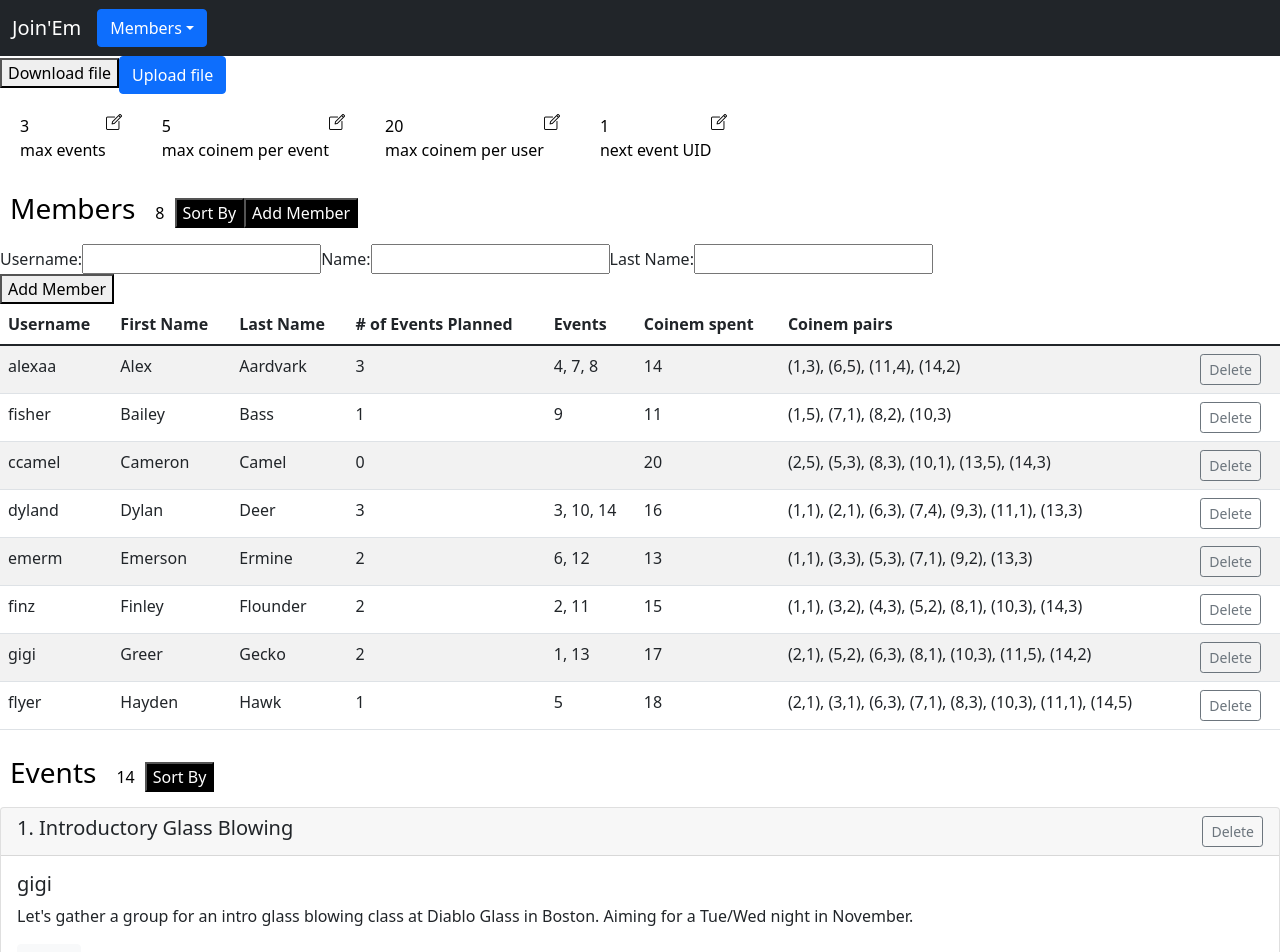
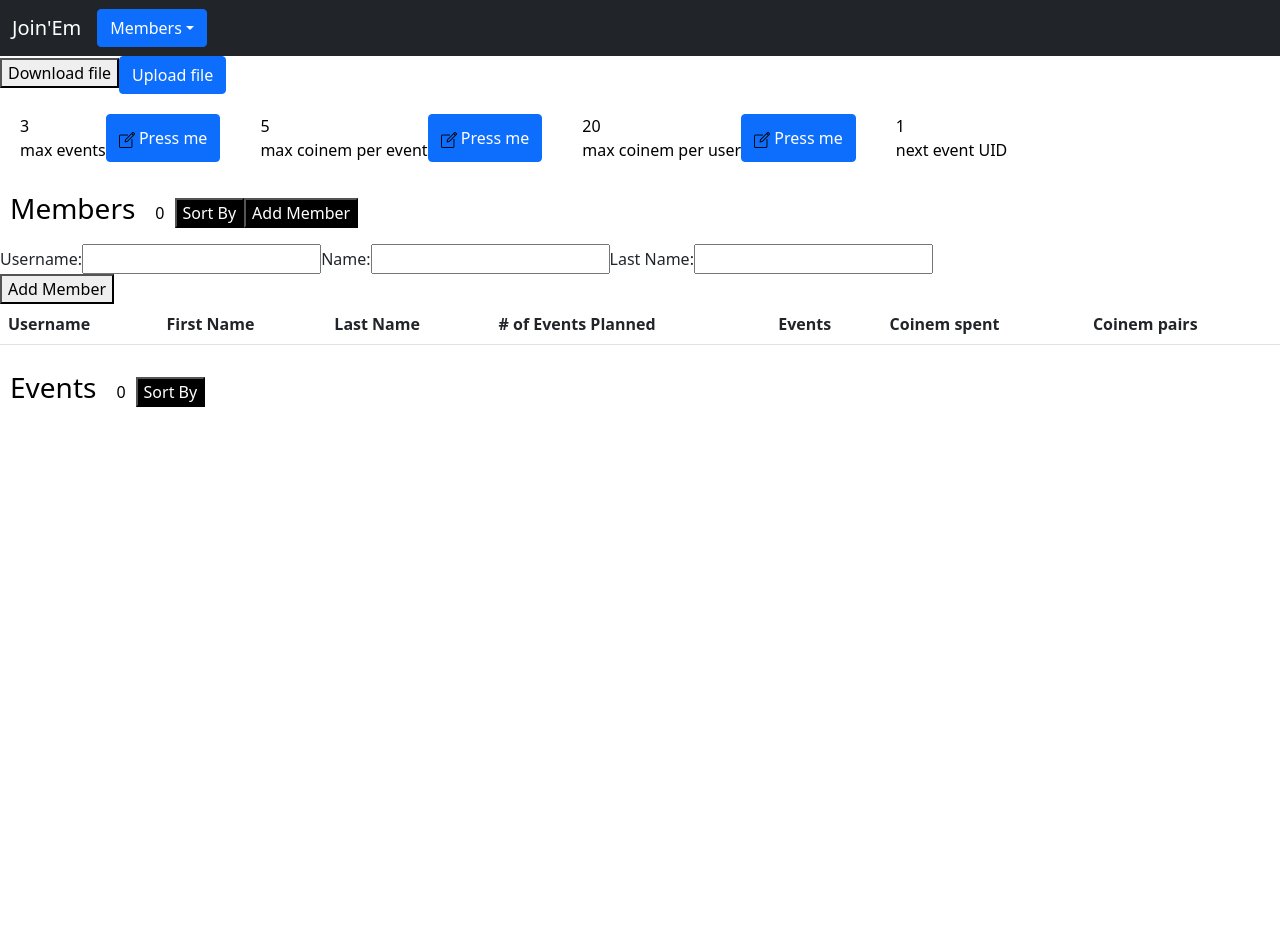
Before and after one commit to fmoyaj/JoinEmApp, a React (Create React App) app: page / in a window 1280 px wide. Shown: the top 952 px of the page. After the commit the page ends 800 px from the top, so only its background shows below. Built offline with nearby package versions, Linux system fonts and the light colour scheme.

Commit message:
Upload files, Modify Globals

```diff
--- a/src/App.js
+++ b/src/App.js
@@ -13,214 +13,78 @@ import { Nav } from 'react-bootstrap';
 import editing from './icons/editing.png';
 import coinem from './icons/coinem_icon.png'
 import { DropdownButton } from 'react-bootstrap';
+import { Modal } from 'react-bootstrap';
+import { useState } from 'react';
+
+/* Admin components */
+function EditGlobals(props) {
+  const [show, setShow] = useState(false);
+  const [currentValue, setCurrentValue] = useState("");
+
+  const handleClose = () => {
+                              setShow(false);
+                              setCurrentValue("");
+                            };
+  const handleOpen = () => setShow(true);
+  const updateValue = (e) => setCurrentValue(e.target.value);
+
+  return (
+    <>
+      <Button variant="primary" onClick={handleOpen}>
+            <img src={editing} width="16" height="16"/> Press me
+            </Button>
+
+      <Modal show={show} onHide={handleClose}>
+        <Modal.Header>
+          <Modal.Title>{"Edit " + props.title}</Modal.Title>
+        </Modal.Header>
+        <Modal.Body>
+          <label>
+          {props.title + ":"}
+          <input type="text"
+                  name={props.title}
+                  value ={currentValue}
+                  onChange={updateValue}>
+          </input>
+        </label>
+        </Modal.Body>
+        <Modal.Footer>
+          <Button variant="secondary" onClick={handleClose}>
+            Cancel
+          </Button>
+          <Button variant="primary" onClick={() => {props.handleSaveChanges(currentValue, props.title); handleClose()}}>
+            Save Changes
+          </Button>
+        </Modal.Footer>
+      </Modal>
+    </>
+  );
+}
 
 
-const inputData = {
-  "MAX_EVENTS": 3,
-  "MAX_COINEM_PER_EVENT": 5,
-  "MAX_COINEM": 20,
-  "NEXT_EVENT_UID": 13,
 
-  "members":
-    [
-      {"username": "alexaa",
-       "firstname": "Alex",
-       "lastname": "Aardvark",
-       "coinem": {
-          "1": 3,
-          "6": 5,
-          "11": 4,
-          "14": 2
-        }
-      },
-      {"username": "fisher",
-       "firstname": "Bailey",
-       "lastname": "Bass",
-       "coinem": {
-          "1": 5,
-          "7": 1,
-          "8": 2,
-          "10": 3
-        }
-      },
-      {"username": "ccamel",
-       "firstname": "Cameron",
-       "lastname": "Camel",
-       "coinem": {
-          "2": 5,
-          "5": 3,
-          "8": 3,
-          "10": 1,
-          "13": 5,
-          "14": 3
-        }
-      },
-      {"username": "dyland",
-       "firstname": "Dylan",
-       "lastname": "Deer",
-       "coinem": {
-          "1": 1,
-          "2": 1,
-          "6": 3,
-          "7": 4,
-          "9": 3,
-          "11": 1,
-          "13": 3
-        }
-      },
-      {"username": "emerm",
-       "firstname": "Emerson",
-       "lastname": "Ermine",
-       "coinem": {
-          "1": 1,
-          "3": 3,
-          "5": 3,
-          "7": 1,
-          "9": 2,
-          "13": 3
-        }
-      },
-      {"username": "finz",
-       "firstname": "Finley",
-       "lastname": "Flounder",
-       "coinem": {
-          "1": 1,
-          "3": 2,
-          "4": 3,
-          "5": 2,
-          "8": 1,
-          "10": 3,
-          "14": 3
-        }
-      },
-      {"username": "gigi",
-       "firstname": "Greer",
-       "lastname": "Gecko",
-       "coinem": {
-          "2": 1,
-          "5": 2,
-          "6": 3,
-          "8": 1,
-          "10": 3,
-          "11": 5,
-          "14": 2
-        }
-      },
-      {"username": "flyer",
-       "firstname": "Hayden",
-       "lastname": "Hawk",
-       "coinem": {
-          "2": 1,
-          "3": 1,
-          "6": 3,
-          "7": 1,
-          "8": 3,
-          "10": 3,
-          "11": 1,
-          "14": 5
-        }
-      }
-     ],
 
-  "events":
-    [
-      {"uid": 1,
-       "title": "Introductory Glass Blowing",
-       "description" : "Let's gather a group for an intro glass blowing class at Diablo Glass in Boston. Aiming for a Tue/Wed night in November.",
-       "planner": "gigi"
-       },
 
-      {"uid": 2,
-       "title": "Whale Watching",
-       "description" : "Organizing a weekend whale watching group from Gloucester via Cape Ann Whale Watch (https://www.seethewhales.com/).",
-       "planner": "finz"
-       },
-      {"uid": 3,
-       "title": "Disc golf at Borderlands",
-       "description" : "Have you ever played disc golf? It's a fun activity for newbies and there's a nice course a Borderlands. Parts of Knives Out were filmed in the mansion there! Looking to form a foursome.",
-       "planner": "dyland"
-       },
-      {"uid": 4,
-       "title": "Passion for Pumpkins!",
-       "description" : "I love carving jack-o-lanterns and would like to teach my craft to others. This is is a fun event with Halloween around the corner. Plus we'll raost the pumpkin seeds and eat them.",
-       "planner": "alexaa"
-       },
-      {"uid": 5,
-       "title": "Blue Hills Hike",
-       "description" : "Fall is a fantastic time for a hike! The Fall colors in the Blue Hils are amazing. I'm planning a hike of the Skyline Trail on Saturday, November 6. Join me!",
-       "planner": "flyer"
-       },
-      {"uid": 6,
-       "title": "Forest Edibles",
-       "description" : "Squirrels aren't the only ones finding food in the forest. I'll show you lots of things that people can eat in the forest. After all the rain this summer, mushrooms are everywhere! I'm leading a trip in the Noanet Woodlands on Sun Oct. 31.",
-       "planner": "emerm"
-       },
-      {"uid": 7,
-       "title": "Beginning Knitting",
-       "description" : "Fall and Winter are a great time to learn knitting. I'll show you the basics, including how to cast on, knit, purl, and bind off. Classes will run Thursdays@7pm Nov 3 through Dec 8, except Thanksgiving (Nov 25).",
-       "planner": "alexaa"
-       },
-      {"uid": 8,
-       "title": "Apple Picking and Pies",
-       "description" : "Fall is apple picking time! Tangerini Farm in Medway has a great orchard. After picking, let's make apple pie and tarte tartin (my favorite). Let's figure out a good time for this.",
-       "planner": "alexaa"
-       },
-      {"uid": 9,
-       "title": "Baker Estate?",
-       "description" : "I've been reading about the history of the Baker Estate in Wellesley and want to learn more, including exploring the ruins of the old estate. Anyone want to join me?",
-       "planner": "fisher"
-       },
-      {"uid": 10,
-       "title": "Minuteman Bike Trail",
-       "description" : "I'm planning a bike trip on the Minuteman Bike Trail from Lincoln Center to Davis Square and back. Tenatively for Sat. Oct. 30. Care to join me?",
-       "planner": "dyland"
-       },
-      {"uid": 11,
-       "title": "Chocolate Tasting?",
-       "description" : "I hear Taza Chocolate in Somerville has a great tour and chocolate tasting. I'd like to organize a group to do this. Who's interested?",
-       "planner": "finz"
-       },
-      {"uid": 12,
-       "title": "Whist Group!",
-       "description" : "I'm looking to organize a group to play whist at a regular weekly time. Anyone interest in this?",
-       "planner": "emerm"
-       },
-      {"uid": 13,
-       "title": "BSO Tchaikovsky/Dvořák Nov 4-6",
-       "description" : "The Boston Symphony Orchestra has a Tchaikovsky/Dvořák weekend Nov 4-6 featuring pianist Beatrice Rana and conductor Dima Slobodeniouk. I'd love to go, but don't want to go alone. Who wants to go with me? What date is best for you?",
-       "planner": "gigi"
-      },
-      {"uid": 14,
-       "title": "Algorithmic Inequality Reading Group",
-       "description" : "I'm organizing a reading group on algorithmic inequality. Books will include Noble's \"Algorithms of Oppression\", Eubanks's \"Automating Inequality\", and O'Neils's \"Weapons of Math Destruction\". Join me! Are there other books we should add to the list?",
-       "planner": "dyland"
-       }
-
-    ]
-}
-
-/* Admin components */
 const Globals = props => (
   <div>
     <span className="dashboardElem">
       {props.maxEvents}<br/>
       max events
-      <img src={editing} width="16" height="16"/>
+      <EditGlobals title={"Max Events"} handleSaveChanges={props.handleSaveChanges}></EditGlobals>
     </span>
     <span className="dashboardElem">
       {props.maxCoinemEvent}<br/>
       max coinem per event
-      <img src={editing} width="16" height="16"/>
+      <EditGlobals title="Max Coinem Per Event" handleSaveChanges={props.handleSaveChanges}></EditGlobals>
     </span>
     <span className="dashboardElem">
       {props.maxCoinem}<br/>
       max coinem per user
-      <img src={editing} width="16" height="16"/>
+      <EditGlobals title="Max Coinem Per User" handleSaveChanges={props.handleSaveChanges}></EditGlobals>
     </span>
     <span className="dashboardElem">
       {props.nextUID}<br/>
       next event UID
-      <img src={editing} width="16" height="16"/>
     </span>
   </div>
 )
@@ -349,6 +213,10 @@ function Events (props) {
   </div> )
   }
 
+
+
+
+
 /* Member components */
 function Stats(props) {
   let member = props.members.filter(m => m.username === props.user)[0];
@@ -376,20 +244,23 @@ class App extends React.Component{
       MAX_COINEM_PER_EVENT: 5,
       MAX_COINEM: 20,
       NEXT_EVENT_UID: 1,
-      members : inputData.members,
+      members : [],
       newMember : {username: '', name: '', lastname: '', coinem: 0,},
-      events: inputData.events,
+      events: [],
       fileDownloadUrl: null,
       fileInfo: "",
       currentUser: "admin", // Stores if interface is in admin mode or member mode
+      show: false,
+      tempGlobalInfo: "",
     }
     this.handleInputChange = this.handleInputChange.bind(this);
     this.handleNewUser = this.handleNewUser.bind(this);
     this.deleteMember = this.deleteMember.bind(this);
     this.deleteEvent= this.deleteEvent.bind(this);
     this.downloadHandler = this.downloadHandler.bind(this);
-    //this.uploadHandler = this.uploadHandler.bind(this);
-    //this.openFileHandler = this.openFileHandler.bind(this);
+    this.uploadHandler = this.uploadHandler.bind(this);
+    this.openFileHandler = this.openFileHandler.bind(this);
+    this.handleSaveChanges = this.handleSaveChanges.bind(this);
   }
 
   handleInputChange(e){
@@ -462,6 +333,32 @@ class App extends React.Component{
     })
   }
 
+  // handleCancel(){
+  //   this.setState({show: false})
+  // }
+
+  handleSaveChanges(newGlobalValue, nameGlobal){
+    switch(nameGlobal){
+      case "Max Events":
+        this.setState({MAX_EVENTS: newGlobalValue});
+        break;
+      case "Max Coinem Per Event":
+        this.setState({MAX_COINEM_PER_EVENT: newGlobalValue});
+        break;
+      case "Max Coinem Per User":
+        this.setState({MAX_COINEM: newGlobalValue});
+        break;
+    }
+  }
+
+  // updateMaxEvents(e){
+  //   this.setState({tempGlobalInfo: e.target.value})
+  // }
+
+  // handleOpen(){
+  //   this.setState({show: true, tempGlobalInfo: "",})
+  // }
+
 
   uploadHandler(event) {
     event.preventDefault();
@@ -469,6 +366,37 @@ class App extends React.Component{
                                // and then call the openFileHandler from
                                // the input component's onChange handler.
   }
+
+  /**
+   * Process the uploaded file within the React app.
+   */
+   openFileHandler(event) {
+    let fileInfoList = []; // Status output
+    const fileObj = event.target.files[0]; // From automated .click() on file input component
+    const reader = new FileReader();
+
+    let fileLoadedHandler = e => {
+      // e.target.result is the file's content as text
+      const fileContents = e.target.result;
+      fileInfoList.push(`File name: "${fileObj.name}". Length: ${fileContents.length} bytes.`);
+      fileInfoList.push (`File contents: ${fileContents}`)
+      const jsonData = JSON.parse(fileContents);
+      const jsonMembersData = jsonData.members
+      const jsonEventsData = jsonData.events
+      const jsonMAX_EVENTS = jsonData.MAX_EVENTS;
+      const jsonMAX_COINEM_PER_EVENT = jsonData.MAX_COINEM_PER_EVENT;
+      const jsonMAX_COINEM = jsonData.MAX_COINEM;
+      const jsonNEXT_UID = jsonData.NEXT_EVENT_UID;
+      this.setState ({fileInfo: fileInfoList.join("\n")});
+      this.setState ({members: jsonMembersData, events: jsonEventsData, MAX_EVENTS: jsonMAX_EVENTS, MAX_COINEM: jsonMAX_COINEM,
+        MAX_COINEM_PER_EVENT: jsonMAX_COINEM_PER_EVENT,  NEXT_EVENT_UID: jsonNEXT_UID});
+    }
+
+    // Mainline of the method
+    fileLoadedHandler= fileLoadedHandler.bind(this);
+    reader.onload = fileLoadedHandler;
+    reader.readAsText(fileObj);
+}
 
   becomeMember(name){
     this.setState({currentUser: name});
@@ -511,6 +439,7 @@ class App extends React.Component{
                 maxCoinem={this.state.MAX_COINEM}
                 maxCoinemEvent={this.state.MAX_COINEM_PER_EVENT}
                 nextUID ={this.state.NEXT_EVENT_UID}
+                handleSaveChanges={this.handleSaveChanges}
                 >
         </Globals>
         <ErrorBoundary>
@@ -536,6 +465,34 @@ class App extends React.Component{
           </Stats>
         }
 
+      {/* <Button variant="primary" onClick={this.handleOpen}>
+              Launch demo modal
+            </Button>
+
+      <Modal show={this.state.show} onHide={this.handleCancel}>
+        <Modal.Header>
+          <Modal.Title>Modal heading</Modal.Title>
+        </Modal.Header>
+        <Modal.Body>
+          <label>
+          Max events:
+          <input type="text"
+                  name="Amount"
+                  value ={this.state.tempGlobalInfo}
+                  onChange={this.updateMaxEvents}>
+          </input>
+        </label>
+        </Modal.Body>
+        <Modal.Footer>
+          <Button variant="secondary" onClick={this.handleCancel}>
+            Cancel
+          </Button>
+          <Button variant="primary" onClick={this.handleSaveChanges}>
+            Save Changes
+          </Button>
+        </Modal.Footer>
+      </Modal> */}
+
       <input type="file"
             className="hidden"
             multiple={false}
@@ -549,7 +506,7 @@ class App extends React.Component{
             }
           />
 
-           <input type="file"
+           {/* <input type="file"
             className="hidden"
             multiple={false}
             accept=".json, application/json" // Only upload JSON files
@@ -560,7 +517,7 @@ class App extends React.Component{
               // See https://reactjs.org/docs/refs-and-the-dom.html
               domElt => this.domFileUpload = domElt
             }
-          />
+          /> */}
 
           <a className="hidden"
             download="joinemData.json" // download attribute specifies file name                                        // to download to when clicking link
```
